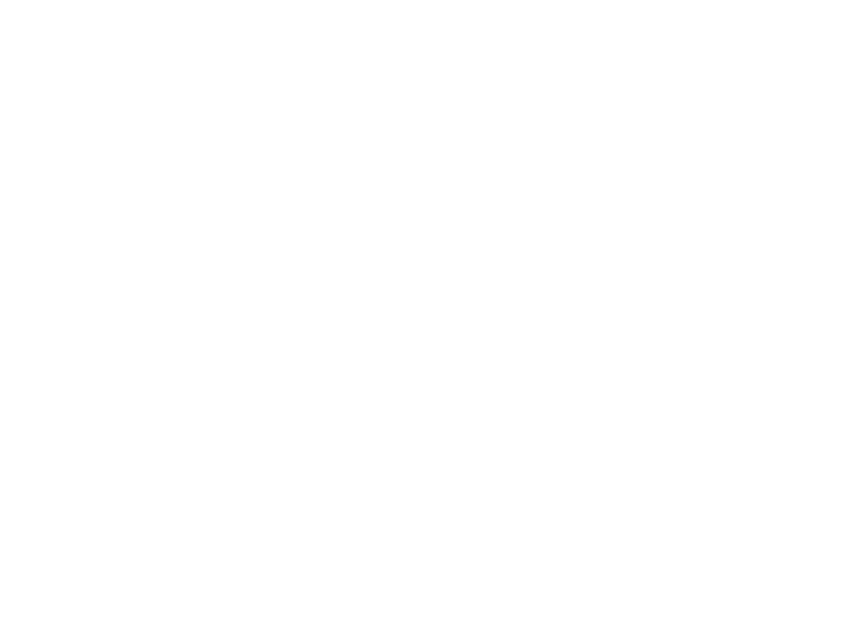
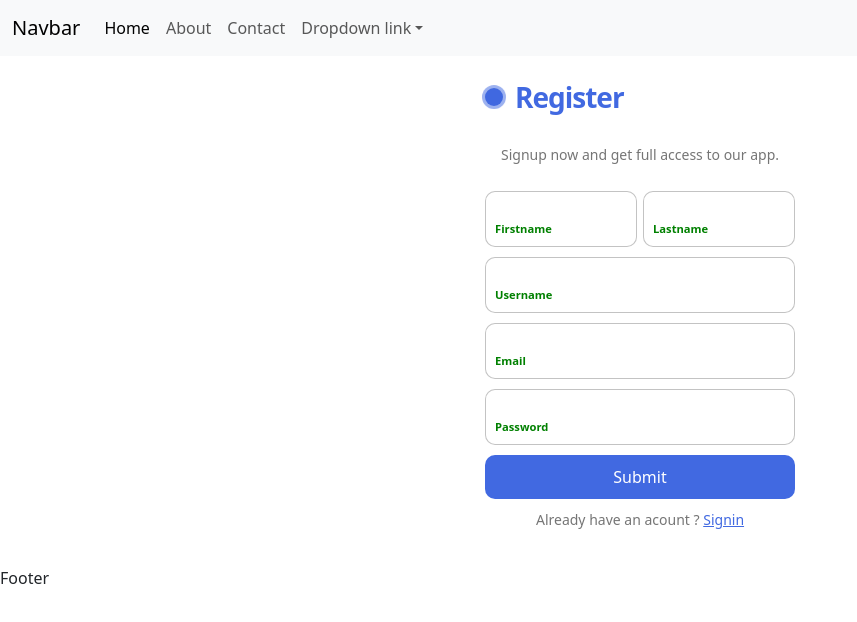
Before and after one commit to Adebayoisreal122/React_Route_Class, a React (Vite) app: page /formik in a window 1280 px wide. Before the commit this address had no page. Shown: the top 622 px of the page, without its empty margins (0-857 px from the left). Built offline with nearby package versions, Linux system fonts and the light colour scheme.

Commit message:
i added some files

```diff
--- a/package.json
+++ b/package.json
@@ -12,9 +12,11 @@
   "dependencies": {
     "axios": "^1.6.7",
     "bootstrap": "^5.3.2",
+    "formik": "^2.4.5",
     "react": "^18.2.0",
     "react-dom": "^18.2.0",
-    "react-router-dom": "^6.21.3"
+    "react-router-dom": "^6.21.3",
+    "yup": "^1.3.3"
   },
   "devDependencies": {
     "@types/react": "^18.2.43",
--- a/src/App.css
+++ b/src/App.css
@@ -40,3 +40,141 @@
 .read-the-docs {
   color: #888;
 } */
+
+
+
+/* signup css */
+
+
+
+
+.form {
+  display: flex;
+  flex-direction: column;
+  gap: 10px;
+  max-width: 350px;
+  background-color: #fff;
+  padding: 20px;
+  border-radius: 20px;
+  position: relative;
+}
+
+.title {
+  font-size: 28px;
+  color: royalblue;
+  font-weight: 600;
+  letter-spacing: -1px;
+  position: relative;
+  display: flex;
+  align-items: center;
+  padding-left: 30px;
+}
+
+.title::before,.title::after {
+  position: absolute;
+  content: "";
+  height: 16px;
+  width: 16px;
+  border-radius: 50%;
+  left: 0px;
+  background-color: royalblue;
+}
+
+.title::before {
+  width: 18px;
+  height: 18px;
+  background-color: royalblue;
+}
+
+.title::after {
+  width: 18px;
+  height: 18px;
+  animation: pulse 1s linear infinite;
+}
+
+.message, .signin {
+  color: rgba(88, 87, 87, 0.822);
+  font-size: 14px;
+}
+
+.signin {
+  text-align: center;
+}
+
+.signin a {
+  color: royalblue;
+}
+
+.signin a:hover {
+  text-decoration: underline royalblue;
+}
+
+.flex {
+  display: flex;
+  width: 100%;
+  gap: 6px;
+}
+
+.form label {
+  position: relative;
+}
+
+.form label .input {
+  width: 100%;
+  padding: 10px 10px 20px 10px;
+  outline: 0;
+  border: 1px solid rgba(105, 105, 105, 0.397);
+  border-radius: 10px;
+}
+
+.form label .input + span {
+  position: absolute;
+  left: 10px;
+  top: 15px;
+  color: grey;
+  font-size: 0.9em;
+  cursor: text;
+  transition: 0.3s ease;
+}
+
+.form label .input:placeholder-shown + span {
+  top: 15px;
+  font-size: 0.9em;
+}
+
+.form label .input:focus + span,.form label .input:valid + span {
+  top: 30px;
+  font-size: 0.7em;
+  font-weight: 600;
+}
+
+.form label .input:valid + span {
+  color: green;
+}
+
+.submit {
+  border: none;
+  outline: none;
+  background-color: royalblue;
+  padding: 10px;
+  border-radius: 10px;
+  color: #fff;
+  font-size: 16px;
+  transform: .3s ease;
+}
+
+.submit:hover {
+  background-color: rgb(56, 90, 194);
+}
+
+@keyframes pulse {
+  from {
+    transform: scale(0.9);
+    opacity: 1;
+  }
+
+  to {
+    transform: scale(1.8);
+    opacity: 0;
+  }
+}
--- a/src/App.jsx
+++ b/src/App.jsx
@@ -9,11 +9,11 @@
 
 import './App.css'
 import Contact from './components/Contact';
-import VanDetails from './components/Van/VanDetails';
-import VanPrice from './components/Van/VanPrice';
-import VanIncome from './components/Van/VanIncome';
 import Layout from './components/Layout';
 import Frontend from './components/frontend';
+import Signup from './components/signup';
+import FormikSignup from './components/Formik';
+
 
 
 function App() {
@@ -28,11 +28,11 @@
             <Route path="about" element={<About/>} />
             <Route path="contact" element={<Contact />} />
             <Route path="api" element={<Frontend/>} />
+            <Route path="signup" element={<Signup/>} />
+            <Route path="formik" element={<FormikSignup/>} />
 
-          <Route path="van" element={<VanDetails/>}>
-            <Route path="price" element={<VanPrice />} />
-            <Route path="income" element={<VanIncome />} />
-          </Route>
+
+
         </Route>
     </Routes>
   )
--- /dev/null
+++ b/src/components/Formik.jsx
@@ -0,0 +1,78 @@
+
+import { useFormik } from "formik"
+
+
+const FormikSignup = () => {
+
+    const formik = useFormik({
+        initialValues: {
+            firstName: '',
+            secondName: '',
+            userName: '',
+            email: '',
+            password: '',
+
+
+
+
+        },
+        onSubmit: values => {
+          console.log(values)
+        },
+      });
+
+  return (
+
+    <>
+
+
+<center>
+        <form  onSubmit={formik.handleSubmit} className="form">
+            <p className="title">Register </p>
+            <p className="message">Signup now and get full access to our app. </p>
+                <div className="flex">
+                <label>
+                    <input name="firstName" required="" placeholder="" type="text"
+                    onChange={formik.handleChange}
+                    className="input"/>
+                    <span>Firstname</span>
+                </label>
+
+                <label>
+                    <input name="secondName" required="" placeholder="" type="text"
+                     onChange={formik.handleChange}
+                    className="input"/>
+                    <span>Lastname</span>
+                </label>
+
+            </div>
+
+            <label>
+                <input name="userName" required="" placeholder="" type="text"
+                 onChange={formik.handleChange}
+                className="input"/>
+                <span>Username</span>
+            </label>
+
+            <label>
+                <input name="email" required="" placeholder="" type="email"
+                 onChange={formik.handleChange}
+                className="input"/>
+                <span>Email</span>
+            </label>
+
+            <label>
+                <input name="password" required="" placeholder="" type="password"
+                 onChange={formik.handleChange}
+                className="input"/>
+                <span>Password</span>
+            </label>
+            <button type="submit"  className="submit">Submit</button>
+            <p className="signin">Already have an acount ? <a href="#">Signin</a> </p>
+        </form>
+    </center>
+    </>
+  )
+}
+
+export default FormikSignup
--- /dev/null
+++ b/src/components/Signup.jsx
@@ -0,0 +1,72 @@
+
+import React, { useState } from 'react';
+import axios from 'axios';
+
+
+const Signup = () => {
+
+
+
+    let URL = "http://localhost:4000/register";
+      const [firstName, setFirstName] = useState("");
+      const [secondName, setSecondName] = useState("");
+      const [userName, setUserName] = useState("");
+      const [email, setEmail] = useState("");
+      const [password, setPassword] = useState("");
+
+    const handleSubmit = (e) => {
+      e.preventDefault();
+      axios.post(URL, {
+        firstName, secondName, userName, email, password
+      }
+      ).then((res) => {
+        console.log(res);}
+      ).catch((err) => {
+        console.log(err);
+      })}
+
+  return (
+
+    <>
+
+
+<center>
+        <form  onSubmit={handleSubmit} className="form">
+            <p className="title">Register </p>
+            <p className="message">Signup now and get full access to our app. </p>
+                <div className="flex">
+                <label>
+                    <input name="firstName" required="" placeholder="" value={firstName} type="text" onChange={(e) => setFirstName (e.target.value)} className="input"/>
+                    <span>Firstname</span>
+                </label>
+
+                <label>
+                    <input name="secondName" required="" placeholder="" value={secondName} type="text" onChange={(e) => setSecondName (e.target.value)} className="input"/>
+                    <span>Lastname</span>
+                </label>
+
+            </div>
+
+            <label>
+                <input name="userName" required="" placeholder="" value={userName} type="text" onChange={(e) => setUserName (e.target.value)} className="input"/>
+                <span>Username</span>
+            </label>
+
+            <label>
+                <input name="email" required="" placeholder="" value={email} type="email" onChange={(e) => setEmail (e.target.value)} className="input"/>
+                <span>Email</span>
+            </label>
+
+            <label>
+                <input name="password" required="" placeholder="" value={password} type="password" onChange={(e) => setPassword (e.target.value)} className="input"/>
+                <span>Password</span>
+            </label>
+            <button type="submit"  className="submit">Submit</button>
+            <p className="signin">Already have an acount ? <a href="#">Signin</a> </p>
+        </form>
+    </center>
+    </>
+  )
+}
+
+export default Signup
--- a/src/components/Van/VanDetails.jsx
+++ /dev/null
@@ -1,9 +0,0 @@
-
-
-const VanDetails = () => {
-  return (
-    <div>VanDetails</div>
-  )
-}
-
-export default VanDetails
--- a/src/components/Van/VanIncome.jsx
+++ /dev/null
@@ -1,9 +0,0 @@
-
-
-const VanIncome = () => {
-  return (
-    <div>VanIncome</div>
-  )
-}
-
-export default VanIncome
--- a/src/components/Van/VanPrice.jsx
+++ /dev/null
@@ -1,9 +0,0 @@
-
-
-const VanPrice = () => {
-  return (
-    <div>VanPrice</div>
-  )
-}
-
-export default VanPrice
```
Also changed, not shown: 1 other file (tests, documents, lock files or other folders).
